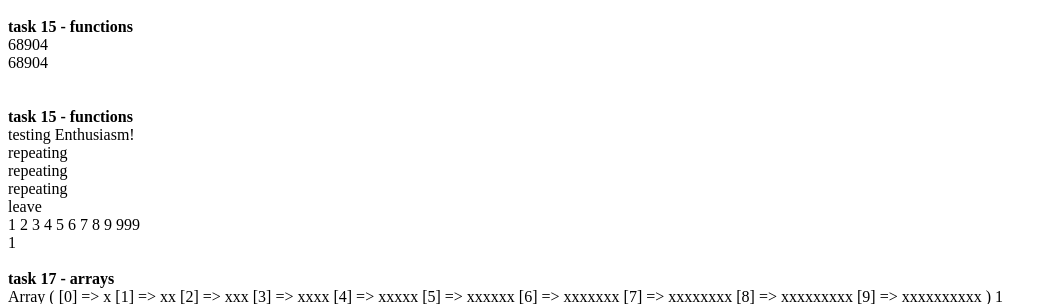
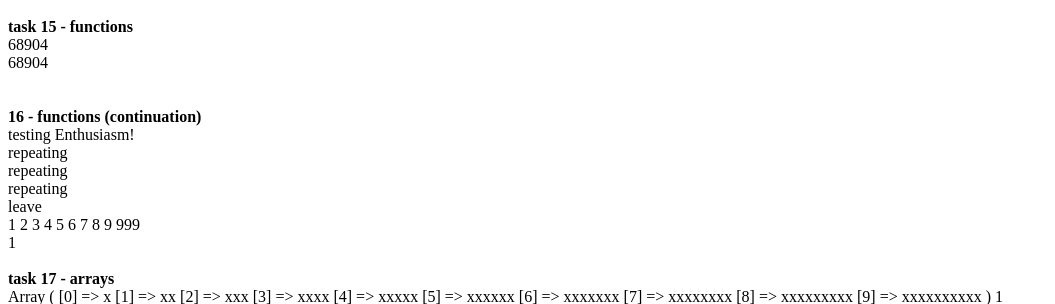
Before and after one commit to Treesound/weblab1-2, a PHP site: page / in a window 1280 px wide. Shown: the part 962-1266 px from the top of the page, without its empty margins (0-1055 px from the left). Run offline with PHP 8.4, Linux system fonts and the light colour scheme.

Commit message:
added screenshots

```diff
--- a/code/index.php
+++ b/code/index.php
@@ -133,7 +133,7 @@ echo $myNum ."<br>";
 
 //task 16 - functions (continuation)
 echo "<br>";
-echo "<br><b>task 15 - functions</b><br>";
+echo "<br><b>16 - functions (continuation)</b><br>";
 
 function increaseEnthusiasm($inputString){
     echo $inputString . '!' . "<br>";
```
Also changed, not shown: 4 other files.
